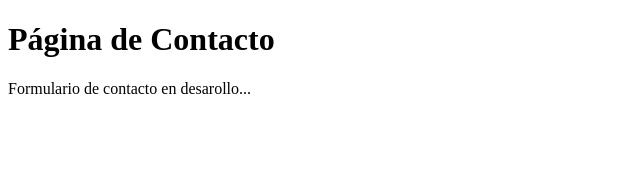
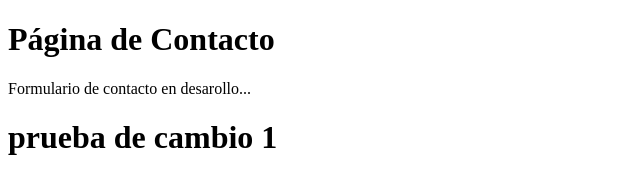
Before and after one commit to Lindelman22/BasicWeb, a plain HTML site: page contact.html in a window 1280 px wide. Shown: the whole page, without its empty margins (0-640 px from the left). Drawn offline with Linux system fonts and the light colour scheme.

Commit message:
resultado de cambio 1

```diff
--- a/contact.html
+++ b/contact.html
@@ -8,5 +8,6 @@
 <body>
     <h1>Página de Contacto</h1>
     <p>Formulario de contacto en desarollo...</p>
+    <h1>prueba de cambio 1</h1>
 </body>
 </html>
```
